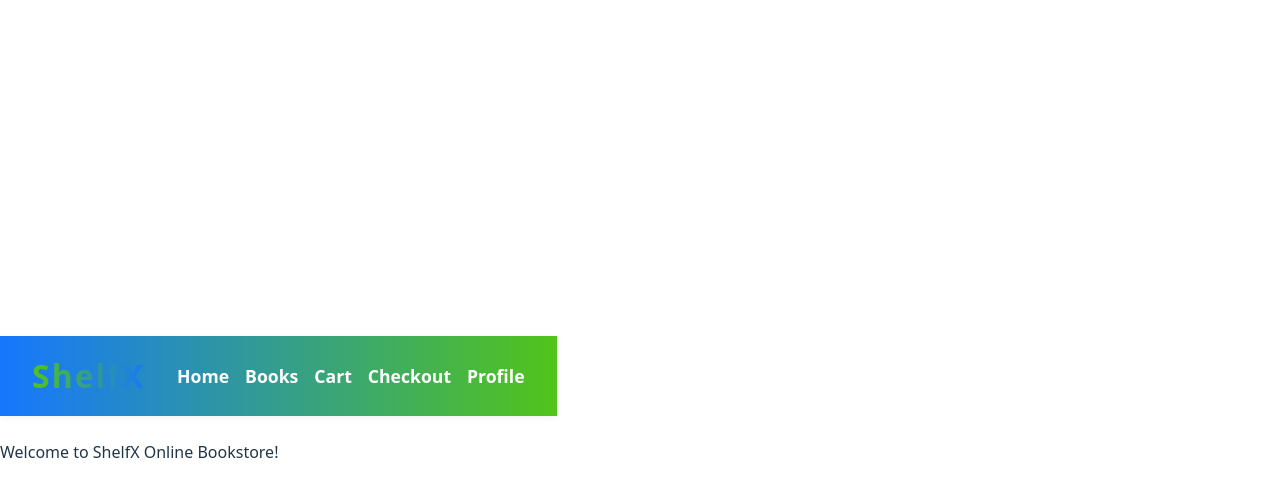
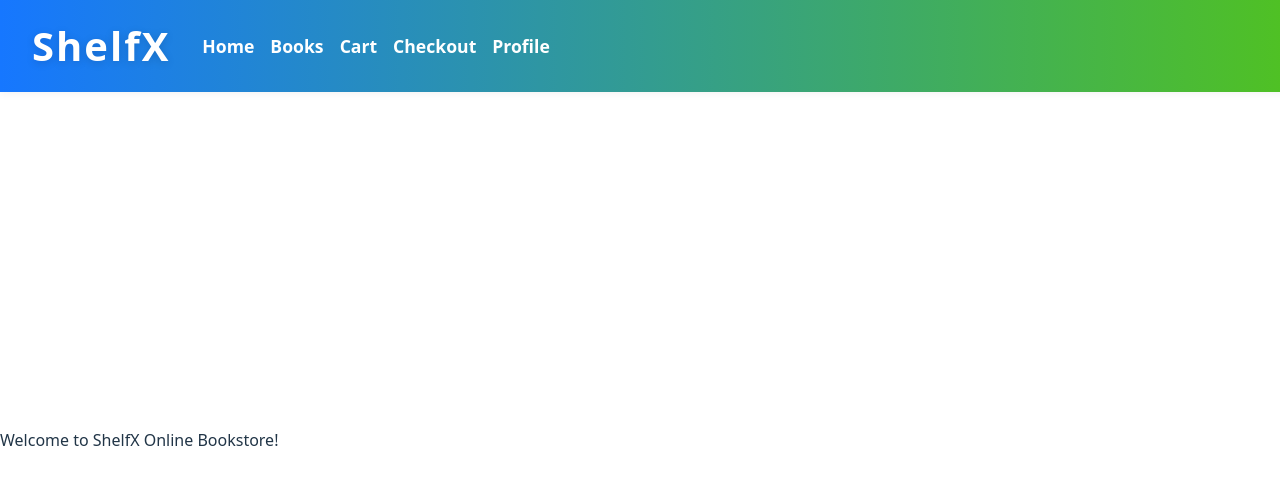
Before and after one commit to Julian-jh/ShelfX, a React (Vite) app: page / in a window 1280 px wide. Shown: the top 496 px of the page. Built offline with nearby package versions, Linux system fonts and the light colour scheme.

Commit message:
update ui

```diff
--- a/src/App.jsx
+++ b/src/App.jsx
@@ -10,21 +10,24 @@ function App() {
 		<BrowserRouter>
 					<div>
 								<header style={{
+									position: 'fixed',
+									top: 0,
+									left: 0,
+									width: '100vw',
+									zIndex: 100,
 									display: 'flex',
 									alignItems: 'center',
 									background: 'linear-gradient(90deg, #1677FF 0%, #52C41A 100%)',
 									color: 'white',
 									padding: '16px 32px',
-							marginBottom: '24px',
 									boxShadow: '0 2px 8px rgba(0,0,0,0.05)'
 								}}>
 										<span style={{
-								fontSize: '2rem',
+											fontSize: '2.5rem',
 											fontWeight: 'bold',
 											letterSpacing: '2px',
-								background: 'linear-gradient(90deg, #52C41A 0%, #1677FF 100%)',
-								WebkitBackgroundClip: 'text',
-								WebkitTextFillColor: 'transparent',
+											color: '#fff',
+											textShadow: '0 2px 8px rgba(0,0,0,0.15)',
 											marginRight: '32px'
 										}}>ShelfX</span>
 							<nav style={{ fontSize: '1.1rem' }}>
@@ -35,6 +38,7 @@ function App() {
 								<Link to="/profile" style={{ color: 'white', textDecoration: 'none', fontWeight: 'bold' }}>Profile</Link>
 							</nav>
 						</header>
+								<div style={{ marginTop: '80px' }}>
 									<Routes>
 										<Route path="/" element={<Home />} />
 										<Route path="/books" element={<BookList />} />
@@ -43,6 +47,7 @@ function App() {
 										<Route path="/profile" element={<Profile />} />
 									</Routes>
 								</div>
+					</div>
 		</BrowserRouter>
 	);
 }
```
Lines whose indentation alone changed are shown as unchanged.
